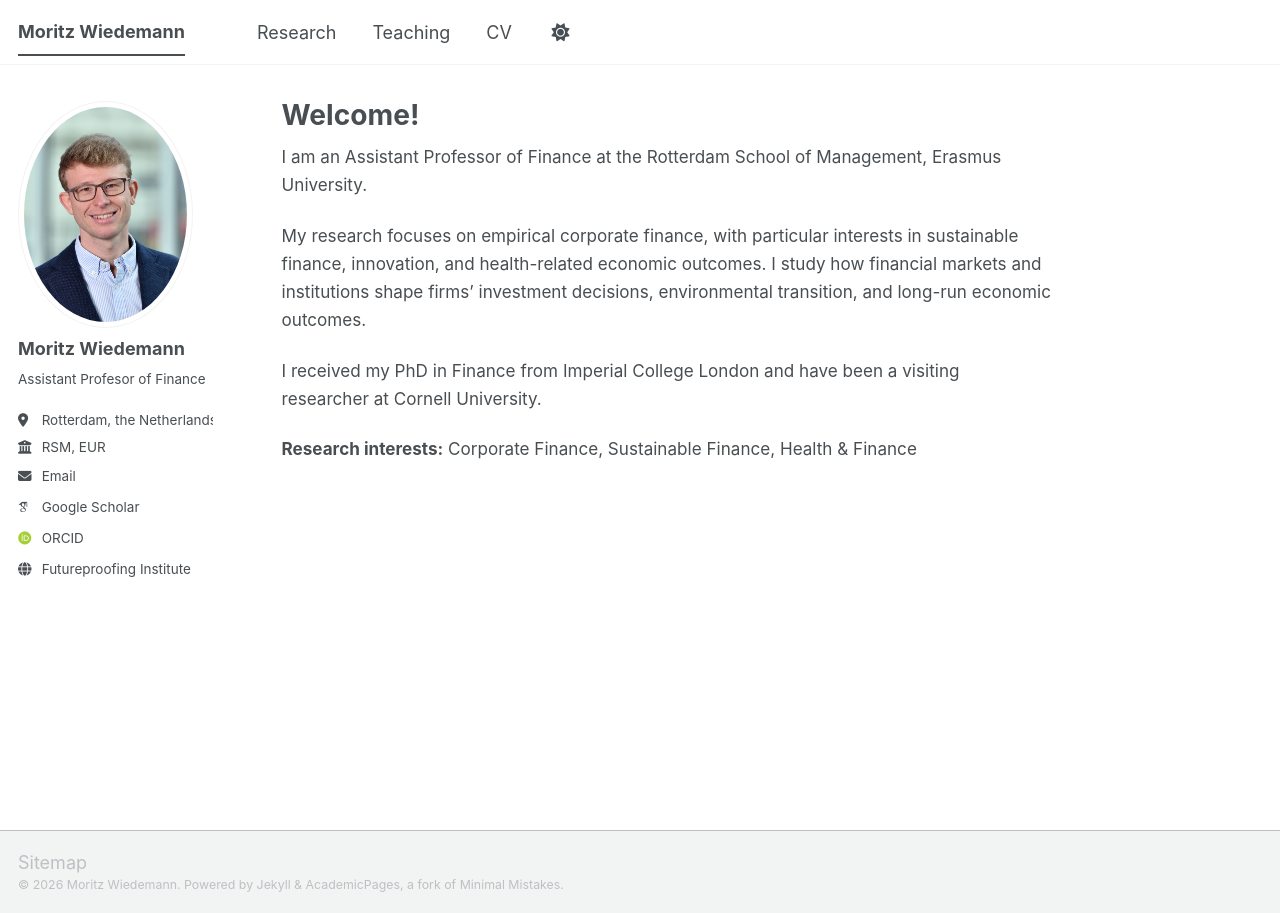
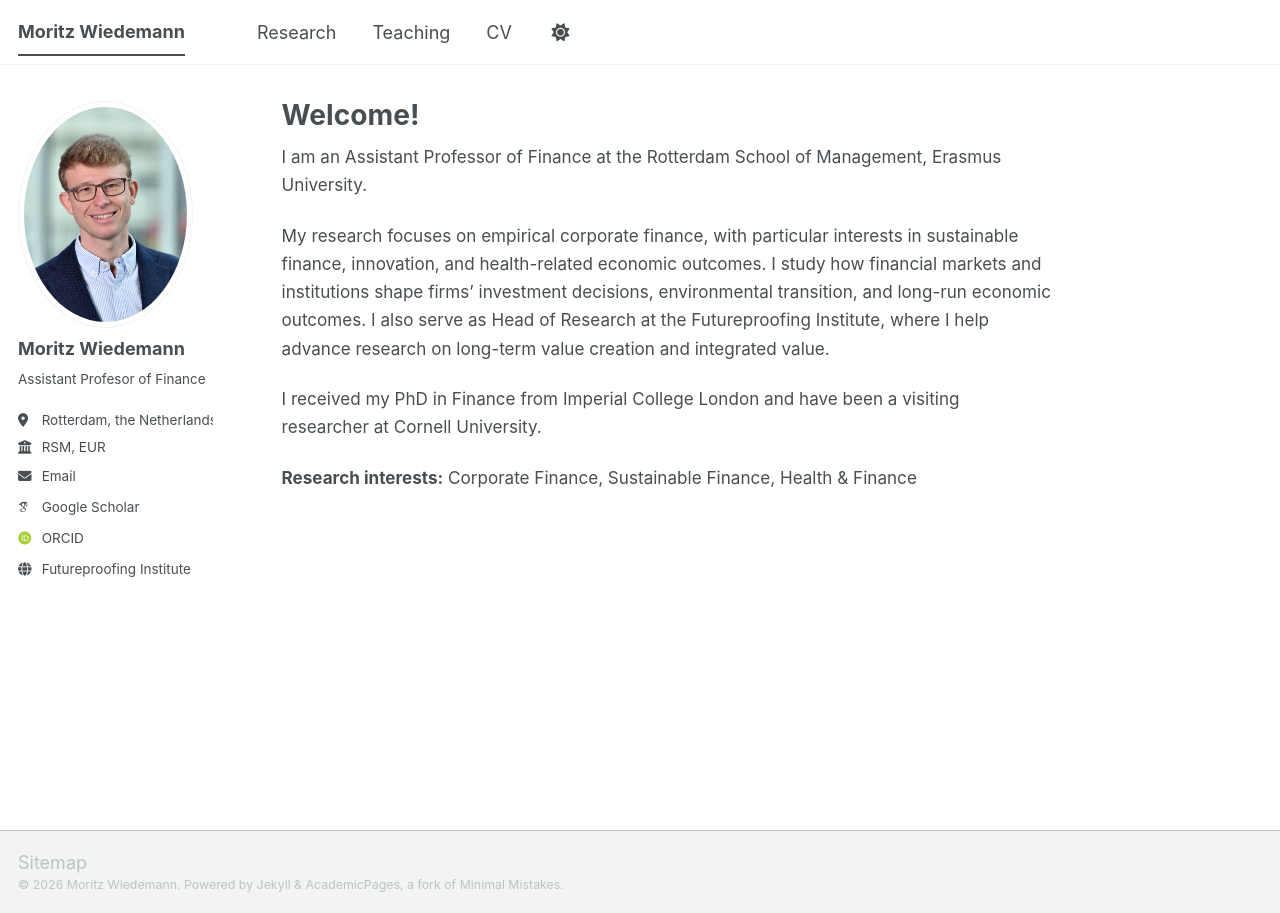
Before and after one commit to WiedemannM/WiedemannM.github.io, a Jekyll site: the page built from _pages/about.md, in a window 1280 px wide. Built offline with Jekyll 4.4.1, drawn with Linux system fonts in a browser that asks for light colours; some web fonts are replaced; a script bundle is joined from its source files by our own code; library files that are not in the unit come from our copies.

Commit message:
Update about.md

```diff
--- a/_pages/about.md
+++ b/_pages/about.md
@@ -9,7 +9,7 @@ redirect_from:
 
 I am an Assistant Professor of Finance at the Rotterdam School of Management, Erasmus University.
 
-My research focuses on empirical corporate finance, with particular interests in sustainable finance, innovation, and health-related economic outcomes. I study how financial markets and institutions shape firms’ investment decisions, environmental transition, and long-run economic outcomes.
+My research focuses on empirical corporate finance, with particular interests in sustainable finance, innovation, and health-related economic outcomes. I study how financial markets and institutions shape firms’ investment decisions, environmental transition, and long-run economic outcomes. I also serve as Head of Research at the Futureproofing Institute, where I help advance research on long-term value creation and integrated value.
 
 I received my PhD in Finance from Imperial College London and have been a visiting researcher at Cornell University.
 
```
